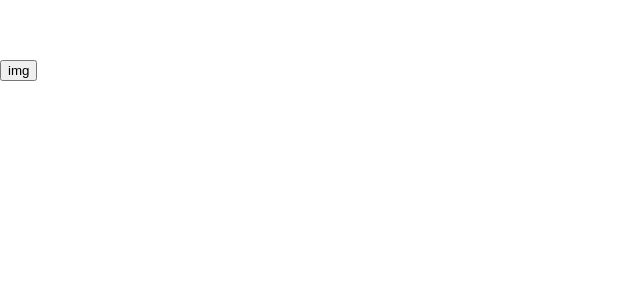
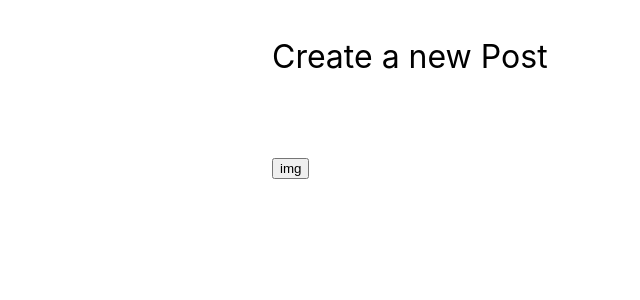
Before and after one commit to shashankcic/blogging, a React (Create React App) app: page / in a window 1280 px wide. Shown: the top 300 px of the page, without its empty margins (0-640 px from the left). Built offline with nearby package versions, Linux system fonts and the light colour scheme.

Commit message:
Styling main page

```diff
--- a/src/App.js
+++ b/src/App.js
@@ -1,11 +1,13 @@
 import React from 'react';
 import PostBuilder from './Components/PostBuilder/';
+import { AppWrapper } from './style';
 
 const App = () => {
   return (
-    <div className="App">
+    <AppWrapper>
+      <h1>Create a new Post</h1>
       <PostBuilder />
-    </div>
+    </AppWrapper>
   );
 }
 
--- /dev/null
+++ b/src/style.js
@@ -0,0 +1,10 @@
+import styled from 'styled-components';
+
+export const AppWrapper = styled.div`
+  padding: 16px;
+  margin-left: 20%;
+  width: 60%;
+  h1 {
+    font-weight: normal;
+  }
+`;
```
